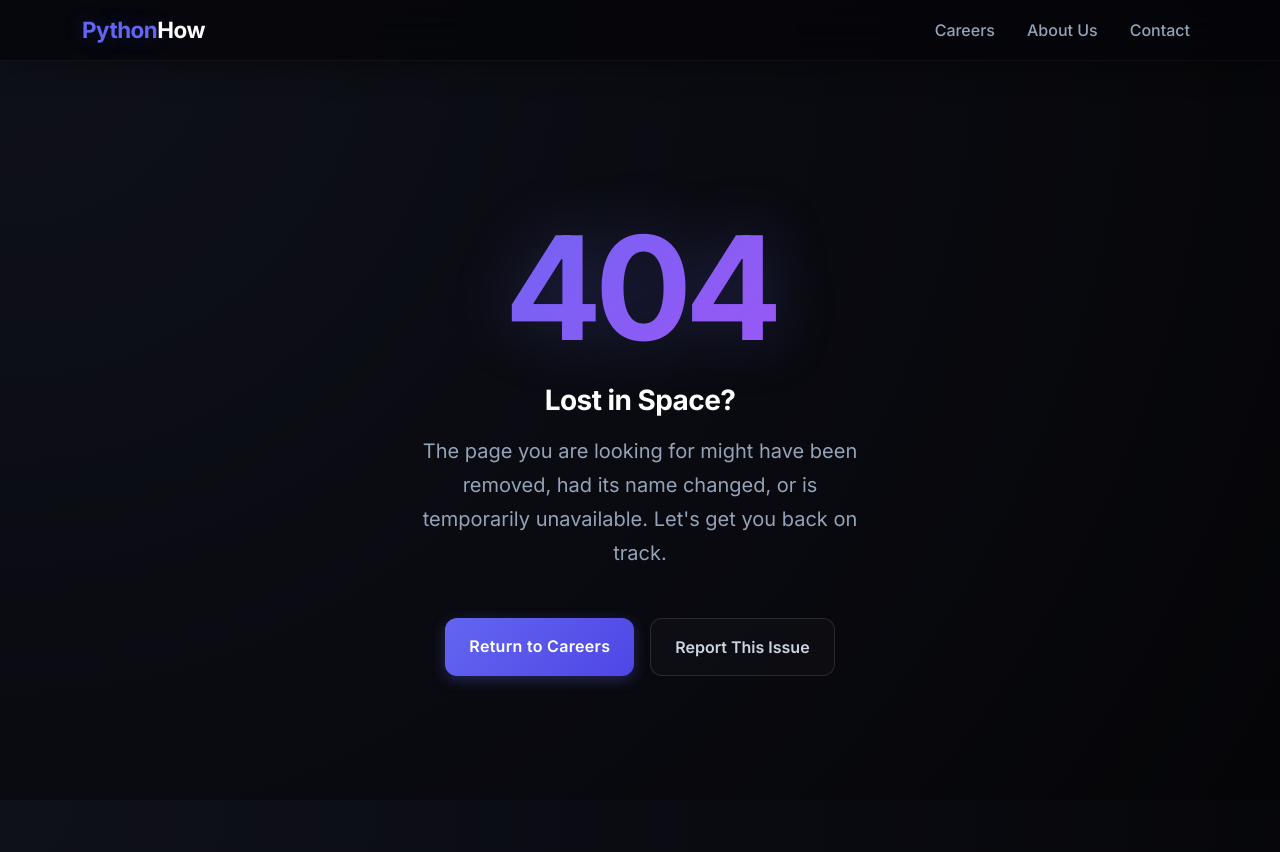
After one commit to AndrewTechTips/Django-Form, a Django app: template job_application/templates/404.html in a window 1280 px wide. The commit adds this page. Run offline with Django 5.2, Linux system fonts and the light colour scheme; the template is opened without the code that fills it, so the values that code supplies are empty.

Commit message:
Enhance 404 page: add custom HTML template and styling for improved user experience

```diff
--- a/job_application/static/css/style.css
+++ b/job_application/static/css/style.css
@@ -229,8 +229,43 @@ input[type="file"]::file-selector-button:hover {
     transform: translateY(0);
 }
 
-/* Alerte Bootstrap customizate */
 .alert {
     border-radius: 12px;
     font-weight: 500;
 }
+
+/* =========================================
+   404 Page Premium Enhancements
+   ========================================= */
+.fw-black {
+    font-weight: 900;
+}
+
+.error-code {
+    font-size: 9rem;
+    background: linear-gradient(135deg, #6366f1 0%, #a855f7 100%);
+    -webkit-background-clip: text;
+    -webkit-text-fill-color: transparent;
+    letter-spacing: -0.05em;
+    line-height: 1;
+    filter: drop-shadow(0 0 30px rgba(99, 102, 241, 0.25));
+}
+
+.btn-outline-custom {
+    background: rgba(255, 255, 255, 0.02);
+    border: 1px solid rgba(255, 255, 255, 0.12);
+    color: #cbd5e1;
+    border-radius: 12px;
+    transition: all 0.2s ease;
+}
+
+.btn-outline-custom:hover {
+    background: rgba(255, 255, 255, 0.06);
+    border-color: rgba(255, 255, 255, 0.25);
+    color: #ffffff;
+    transform: translateY(-1px);
+}
+
+.btn-outline-custom:active {
+    transform: translateY(0);
+}
--- /dev/null
+++ b/job_application/templates/404.html
@@ -0,0 +1,28 @@
+{% extends 'base.html' %}
+{% block content %}
+
+<div class="row justify-content-center align-items-center text-center py-5 my-5">
+    <div class="col-md-8 col-lg-6">
+
+        <div class="error-container mb-4">
+            <h1 class="error-code display-1 fw-black m-0">404</h1>
+        </div>
+
+        <h2 class="fw-bold text-white mb-3 fs-3">Lost in Space?</h2>
+        <p class="text-muted mb-5 fs-5 mx-auto" style="max-width: 460px; line-height: 1.7;">
+            The page you are looking for might have been removed, had its name changed, or is temporarily unavailable. Let's get you back on track.
+        </p>
+
+        <div class="d-flex justify-content-center gap-3 flex-wrap">
+            <a href="{% url 'index' %}" class="btn btn-primary px-4 py-3 fw-semibold">
+                Return to Careers
+            </a>
+            <a href="{% url 'contact' %}" class="btn btn-outline-custom px-4 py-3 fw-semibold">
+                Report This Issue
+            </a>
+        </div>
+
+    </div>
+</div>
+
+{% endblock %}
--- a/job_application/templates/emails/confirmation_email.html
+++ b/job_application/templates/emails/confirmation_email.html
@@ -82,7 +82,7 @@
             width: 70px;
         }
 
-        .footer {
+            .footer {
             background-color: #f1f5f9;
             padding: 25px 20px;
             text-align: center;
```
Also changed, not shown: mysite/settings.py (+9 -2 lines).
